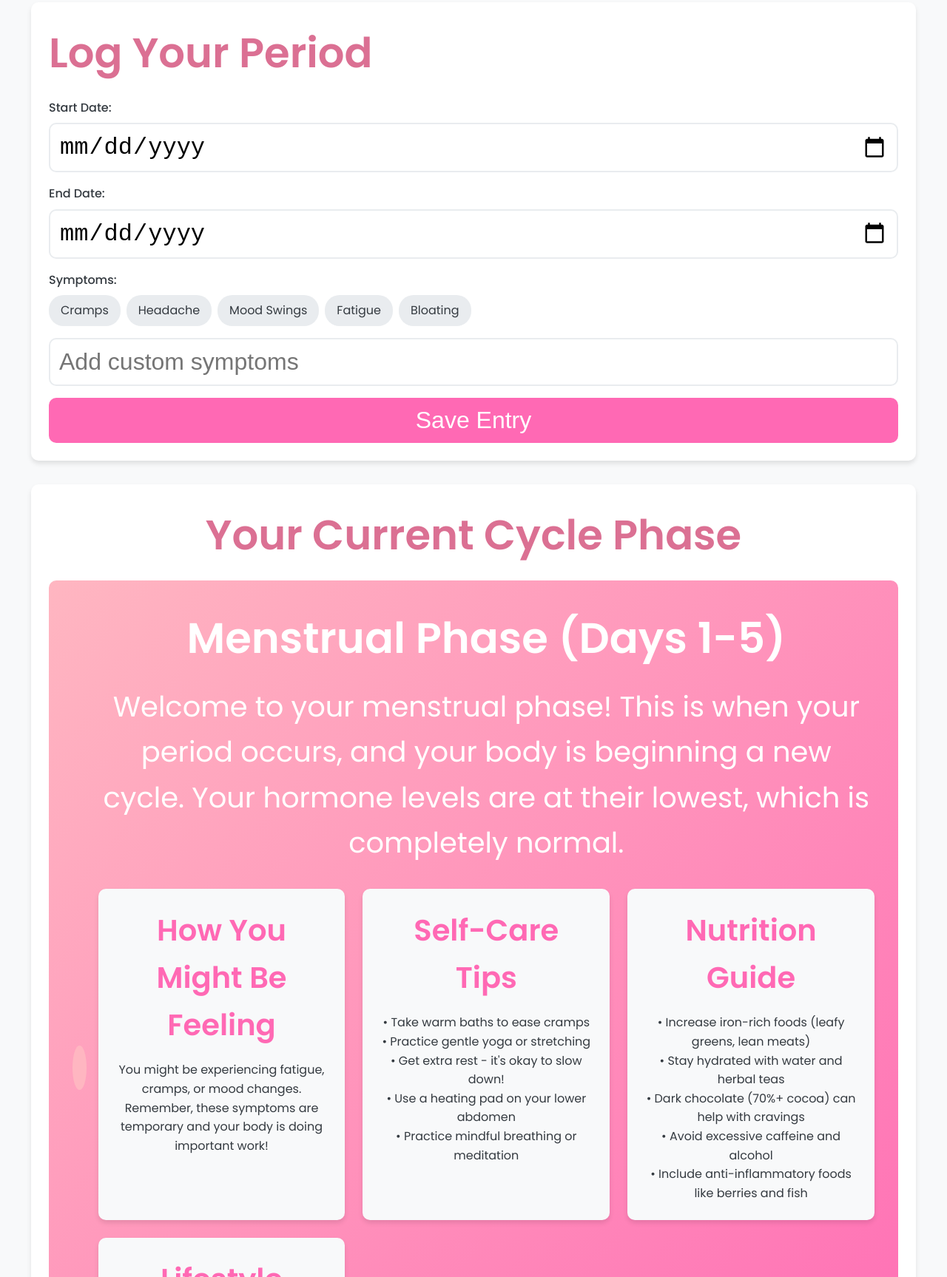
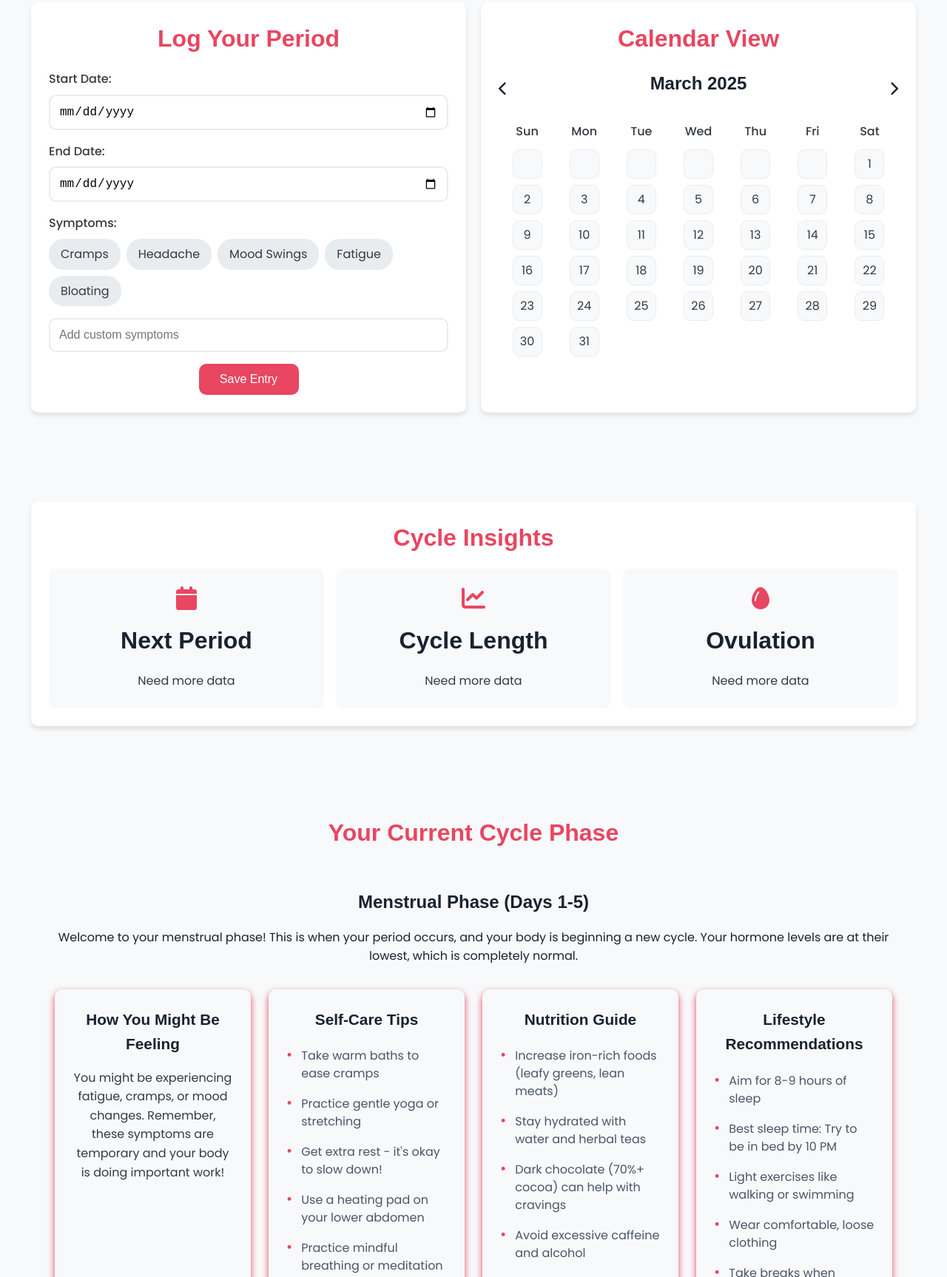
Before and after one commit to 1heodora-e/Swift-Haven-Web, a plain HTML site: page pages/tracker.html in a window 1280 px wide. Shown: the part 167-1894 px from the top of the page at 74% size. Drawn offline with Linux system fonts and the light colour scheme; a web font is replaced by a local one.

Commit message:
done with the styling of different pages, let me continue, but the calendar is not still working as expecting

```diff
--- a/css/tracker.css
+++ b/css/tracker.css
@@ -1,8 +1,8 @@
 /* Variables */
 :root {
-  --primary-color: #FF69B4;
-  --primary-light: #FFB6C1;
-  --primary-dark: #DB7093;
+  --primary-color: hsl(215, 31%, 14%);
+  --primary-light: rgb(232, 70, 97);
+  --primary-dark: rgb(232, 70, 97);
   --white: #FFFFFF;
   --gray-light: #F8F9FA;
   --gray: #E9ECEF;
@@ -46,6 +46,7 @@ body {
   color: var(--text-dark);
   line-height: 1.6;
   font-family: var(--ff-poppins);
+  font-size: 1rem;
 }
 
 /* Header Styles */
@@ -193,15 +194,48 @@ section {
   box-shadow: var(--shadow);
 }
 
+h1 {
+  font-size: var(--fs-2);
+  margin-bottom: 1rem;
+  font-family: var(--ff-cuprum);
+}
+
 h2 {
-  color: var(--primary-dark);
+  font-size: var(--fs-3);
   margin-bottom: 1rem;
-  font-size: var(--fs-3);
+  font-family: var(--ff-cuprum);
+}
+
+h3 {
+  font-size: var(--fs-4);
+  margin-bottom: 1rem;
+  font-family: var(--ff-cuprum);
+}
+
+h4 {
+  font-size: var(--fs-5);
+  margin-bottom: 1rem;
+  font-family: var(--ff-cuprum);
+}
+
+h5 {
+  font-size: var(--fs-6);
+  margin-bottom: 1rem;
+  font-family: var(--ff-cuprum);
+}
+
+h6 {
+  font-size: var(--fs-8);
+  margin-bottom: 1rem;
+  font-family: var(--ff-cuprum);
+  text-align: center;
 }
 
 /* Cycle Phase Indicator */
 .cycle-phase-indicator {
   text-align: center;
+  color:rgb(232, 70, 97);
+  margin-top: 10%;
 }
 
 #phase-display {
@@ -220,6 +254,10 @@ h2 {
 }
 
 /* Input Section */
+.input-section h6 {
+  color: var(--primary-dark);
+}
+
 .form-group {
   margin-bottom: 1rem;
 }
@@ -237,7 +275,7 @@ input[type="text"] {
   padding: 0.75rem;
   border: 2px solid var(--gray);
   border-radius: var(--border-radius);
-  font-size: var(--fs-8);
+  font-size: 1rem;
   transition: border-color 0.3s;
 }
 
@@ -272,23 +310,39 @@ input[type="text"]:focus {
 }
 
 .primary-button {
-  background-color: var(--primary-color);
+  display: flex;
+  justify-content: center;
+  align-items: center;
+  background-color: var(--primary-dark);
   color: var(--white);
   border: none;
   padding: 0.75rem 1.5rem;
   border-radius: var(--border-radius);
   cursor: pointer;
-  font-size: var(--fs-8);
+  font-size: 1rem;
   font-weight: 500;
   transition: background-color 0.3s;
-  width: 100%;
+  width: 25%;
+  margin: 0 auto;
 }
 
+
 .primary-button:hover {
-  background-color: var(--primary-dark);
+  background-color: var(--primary-color);
 }
 
 /* Prediction Section */
+.prediction-header{
+  text-align: center;
+  color: var(--primary-dark);
+  font-size: 2rem;
+}
+.prediction-section h6 {
+  color: var(--primary-color);
+}
+.prediction-section {
+  margin-top: 10%;
+}
 .prediction-cards {
   display: grid;
   grid-template-columns: repeat(auto-fit, minmax(250px, 1fr));
@@ -307,8 +361,27 @@ input[type="text"]:focus {
   color: var(--primary-color);
   margin-bottom: 1rem;
 }
+.fa-calendar:before {
+  font-size: 2rem;
+  color: rgb(232, 70, 97);
+  margin-bottom: 1rem;
+}
+.fa-chart-line:before{
+  color: rgb(232, 70, 97);
+}
+.fa-egg:before{
+  color: rgb(232, 70, 97);
+}
+/* Calendar Section */
+.calendar-section h6 {
+  color: var(--primary-dark);
+}
 
-/* Calendar Section */
+#current-month {
+  color: var(--primary-color);
+  font-size: 1.5rem;
+}
+
 .calendar-controls {
   display: flex;
   justify-content: space-between;
@@ -332,13 +405,28 @@ input[type="text"]:focus {
   margin-bottom: 0.5rem;
 }
 
+.day-header {
+  width: 2.5rem;
+  margin: 0 auto;
+  display: flex;
+  justify-content: center;
+  align-items: center;
+}
+
 .calendar-grid {
   display: grid;
   grid-template-columns: repeat(7, 1fr);
-  gap: 0.5rem;
+  gap: 0;
+}
+
+.calendar-grid > * {
+  display: flex;
+  justify-content: center;
 }
 
 .calendar-day {
+  width: 2.5rem;
+  height: 2.5rem;
   aspect-ratio: 1;
   display: flex;
   align-items: center;
@@ -346,6 +434,9 @@ input[type="text"]:focus {
   border-radius: var(--border-radius);
   background-color: var(--gray-light);
   cursor: pointer;
+  border: 1px solid var(--gray);
+  margin: 0.25rem auto;
+  text-align: center;
 }
 
 .calendar-day.period {
@@ -404,18 +495,43 @@ input[type="text"]:focus {
   background-color: var(--gray-light);
   padding: 1.5rem;
   border-radius: var(--border-radius);
-  box-shadow: var(--shadow);
+  box-shadow: 0px 4px 10px rgb(232, 70, 97); /* Adjust opacity for softness */
 }
 
 .recommendation-section h4 {
   color: var(--primary-color);
   margin-bottom: 1rem;
-  font-size: var(--fs-5);
+  font-size: var(--fs-12)
 }
 
 .recommendation-section p {
   color: var(--text-dark);
   line-height: 1.6;
+  font-size: 1rem;
+}
+
+/* Styling for lists in recommendation sections */
+.recommendation-section ul {
+  list-style: none;
+  padding: 0;
+  margin: 0;
+  text-align: left;
+}
+
+.recommendation-section ul li {
+  display: flex;
+  align-items: baseline;
+  margin-bottom: 0.75rem;
+  line-height: 1.5;
+  color: #4A5568;
+}
+
+.recommendation-section ul li:before {
+  content: "•";
+  color: rgb(232, 70, 97);
+  font-size: 1.25rem;
+  margin-right: 0.75rem;
+  flex-shrink: 0;
 }
 
 /* Phase Calculator Section */
@@ -457,7 +573,6 @@ input[type="text"]:focus {
 
 /* Enhanced Phase Display */
 #phase-display {
-  background: linear-gradient(to right bottom, var(--primary-light), var(--primary-color));
   padding: 2rem;
   border-radius: var(--border-radius);
   color: var(--white);
@@ -465,14 +580,16 @@ input[type="text"]:focus {
 }
 
 #current-phase {
-  font-size: var(--fs-2);
+  font-size: 1.5rem;
   margin-bottom: 1rem;
+  color: var(--primary-color);
 }
 
 #phase-description {
-  font-size: var(--fs-6);
+  font-size: 1rem;
   line-height: 1.6;
   margin-bottom: 1.5rem;
+  color: var(--primary-color);
 }
 
 /* Resources Section */
@@ -653,6 +770,36 @@ input[type="text"]:focus {
   height: 100%;
 }
 
+/* Grid Container for Log and Calendar */
+.grid-container {
+  display: grid;
+  grid-template-columns: 1fr 1fr;
+  gap: 20px;
+  align-items: stretch; /* Ensure equal height */
+  margin-bottom: 2rem;
+  min-height: 400px; /* Set a minimum height for the grid container */
+}
+
+/* Adjust section styles for grid layout */
+.input-section, .calendar-section {
+  margin: 0;
+  padding: 1.5rem;
+  box-shadow: var(--shadow);
+  height: 100%; /* Set both sections to 100% height */
+}
+
+/* Ensure responsive behavior on smaller screens */
+@media (max-width: 768px) {
+  .grid-container {
+    grid-template-columns: 1fr;
+    min-height: auto;
+  }
+
+  .input-section, .calendar-section {
+    height: auto; /* Let them adjust to content on mobile */
+  }
+}
+
 /* Responsive Design */
 @media (max-width: 768px) {
   .desktop-nav {
@@ -720,5 +867,5 @@ input[type="text"]:focus {
 }
 
 .fade-in {
-  animation: fadeIn 0.3s ease-in-out;
+  animation: fadeIn 0.3s ease-in-out;
 }
--- a/js/tracker.js
+++ b/js/tracker.js
@@ -46,18 +46,18 @@ class CycleWise {
   }
 
   addPeriodEntry() {
-        const startDate = document.getElementById('start-date').value;
-        const endDate = document.getElementById('end-date').value;
+      const startDateInput = document.getElementById('start-date').value;
+      const endDateInput = document.getElementById('end-date').value;
       const customSymptoms = document.getElementById('symptoms').value;
 
-        if (!startDate) {
+      if (!startDateInput) {
           this.showNotification('Please enter a start date', 'error');
           return;
       }
 
       const entry = {
-            startDate: new Date(startDate),
-            endDate: endDate ? new Date(endDate) : null,
+          startDate: new Date(startDateInput),
+          endDate: endDateInput ? new Date(endDateInput) : null,
           symptoms: [...this.selectedSymptoms],
           customSymptoms: customSymptoms.split(',').map(s => s.trim()).filter(s => s)
       };
@@ -69,7 +69,7 @@ class CycleWise {
       this.updateHistory();
 
       // Calculate and show current phase
-        const currentPhase = this.calculateCurrentPhase(startDate, endDate);
+      const currentPhase = this.calculateCurrentPhase(startDateInput, endDateInput);
       this.showPhaseDetails(currentPhase);
 
       this.showNotification('Period entry added successfully! Scroll down to see your personalized recommendations.', 'success');
@@ -130,7 +130,7 @@ class CycleWise {
       const monthNames = ['January', 'February', 'March', 'April', 'May', 'June',
           'July', 'August', 'September', 'October', 'November', 'December'];
       document.getElementById('current-month').textContent =
-            `${monthNames[this.displayDate.getMonth()]} ${this.displayDate.getFullYear()}`;
+          monthNames[this.displayDate.getMonth()] + ' ' + this.displayDate.getFullYear();
   }
 
   updateCalendar() {
@@ -172,21 +172,68 @@ class CycleWise {
   }
 
   isDateInPeriod(date) {
+      if (!this.cycles || this.cycles.length === 0) return false;
+
       return this.cycles.some(cycle => {
-            const start = cycle.startDate;
-            const end = cycle.endDate || new Date(start.getTime() + (5 * 24 * 60 * 60 * 1000)); // Default 5 days if no end date
-            return date >= start && date <= end;
+          // Skip cycles with invalid dates
+          if (!cycle.startDate) return false;
+
+          const start = new Date(cycle.startDate);
+          // If end date is provided, use it, otherwise default to 5 days after start
+          const end = cycle.endDate ? new Date(cycle.endDate) : new Date(start.getTime() + (5 * 24 * 60 * 60 * 1000));
+
+          // Normalize all dates to compare only year, month, day (remove time component)
+          const normalizedDate = new Date(date.getFullYear(), date.getMonth(), date.getDate());
+          const normalizedStart = new Date(start.getFullYear(), start.getMonth(), start.getDate());
+          const normalizedEnd = new Date(end.getFullYear(), end.getMonth(), end.getDate());
+
+          // Check if the date is between start and end (inclusive)
+          return normalizedDate >= normalizedStart && normalizedDate <= normalizedEnd;
       });
   }
 
   isOvulationDay(date) {
-        if (this.cycles.length < 2) return false;
+      if (!this.cycles || this.cycles.length < 1) return false;
 
-        const lastPeriod = this.cycles[this.cycles.length - 1].startDate;
+      // Get the most recent cycle
+      const lastCycle = this.cycles[this.cycles.length - 1];
+      if (!lastCycle.startDate) return false;
+
+      const lastPeriod = new Date(lastCycle.startDate);
+
+      // Calculate average cycle length if we have enough data
+      let avgCycleLength = 28; // Default to 28 days
+
+      if (this.cycles.length >= 2) {
+          const cycleLengths = [];
+          for (let i = 1; i < this.cycles.length; i++) {
+              const days = Math.round((new Date(this.cycles[i].startDate) - new Date(this.cycles[i-1].startDate)) / (1000 * 60 * 60 * 1000 * 24));
+              if (days > 0 && days < 60) { // Only consider reasonable cycle lengths
+                  cycleLengths.push(days);
+              }
+          }
+
+          if (cycleLengths.length > 0) {
+              avgCycleLength = Math.round(cycleLengths.reduce((a, b) => a + b) / cycleLengths.length);
+          }
+      }
+
+      // Calculate ovulation date (approximately 14 days before the next period)
       const ovulationDate = new Date(lastPeriod);
-        ovulationDate.setDate(ovulationDate.getDate() + 14); // Approximate ovulation day
+      ovulationDate.setDate(ovulationDate.getDate() + Math.round(avgCycleLength / 2) - 2); // Adjusted to be more accurate
 
-        return date.getTime() === ovulationDate.getTime();
+      // Normalize dates for comparison
+      const normalizedDate = new Date(date.getFullYear(), date.getMonth(), date.getDate());
+      const normalizedOvulation = new Date(ovulationDate.getFullYear(), ovulationDate.getMonth(), ovulationDate.getDate());
+
+      return normalizedDate.getTime() === normalizedOvulation.getTime();
+  }
+
+  formatListToHtml(text) {
+      const lines = text.split('\n');
+      return '<ul>' +
+          lines.map(line => `<li>${line.replace(/^• /, '')}</li>`).join('') +
+          '</ul>';
   }
 
   changeMonth(delta) {
@@ -258,9 +305,9 @@ class CycleWise {
       document.getElementById('current-phase').textContent = info.title;
       document.getElementById('phase-description').textContent = info.description;
       document.getElementById('phase-feelings').textContent = info.feelings;
-        document.getElementById('phase-tips').innerHTML = info.tips.replace(/\n/g, '<br>');
-        document.getElementById('phase-nutrition').innerHTML = info.nutrition.replace(/\n/g, '<br>');
-        document.getElementById('phase-lifestyle').innerHTML = info.lifestyle.replace(/\n/g, '<br>');
+      document.getElementById('phase-tips').innerHTML = this.formatListToHtml(info.tips);
+      document.getElementById('phase-nutrition').innerHTML = this.formatListToHtml(info.nutrition);
+      document.getElementById('phase-lifestyle').innerHTML = this.formatListToHtml(info.lifestyle);
   }
 
   calculateCurrentPhase(startDate, endDate) {
@@ -314,11 +361,17 @@ class CycleWise {
   loadData() {
       const savedData = localStorage.getItem('cycleWiseData');
       if (savedData) {
-            this.cycles = JSON.parse(savedData).map(cycle => ({
+          try {
+              const parsed = JSON.parse(savedData);
+              this.cycles = parsed.map(cycle => ({
                   ...cycle,
-                startDate: new Date(cycle.startDate),
+                  startDate: cycle.startDate ? new Date(cycle.startDate) : null,
                   endDate: cycle.endDate ? new Date(cycle.endDate) : null
               }));
+          } catch (error) {
+              console.error('Error parsing saved cycle data:', error);
+              this.cycles = [];
+          }
       }
   }
 
--- a/pages/tracker.html
+++ b/pages/tracker.html
@@ -77,8 +77,9 @@
 
     <div class="main-content">
 
+      <div class="grid-container">
         <section class="input-section">
-        <h2>Log Your Period</h2>
+          <h6>Log Your Period</h6>
           <div class="form-group">
             <label for="start-date">Start Date:</label>
             <input type="date" id="start-date" required>
@@ -102,11 +103,45 @@
           </div>
           <button id="add-entry" class="primary-button">Save Entry</button>
         </section>
+        <section class="calendar-section">
+          <h6>Calendar View</h6>
+          <div class="calendar-controls">
+            <button id="prev-month"><i class="fas fa-chevron-left"></i></button>
+            <h6 id="current-month">March 2025</h6>
+            <button id="next-month"><i class="fas fa-chevron-right"></i></button>
+          </div>
+          <div class="calendar-header">
+            <span>Sun</span><span>Mon</span><span>Tue</span><span>Wed</span>
+            <span>Thu</span><span>Fri</span><span>Sat</span>
+          </div>
+          <div id="calendar" class="calendar-grid"></div>
+        </section>
+      </div>
 
-      <section class="cycle-phase-indicator">
-        <h2>Your Current Cycle Phase</h2>
+      <section class="prediction-section">
+        <h3 class="prediction-header">Cycle Insights</h3>
+        <div class="prediction-cards">
+          <div class="prediction-card">
+            <i class="fas fa-calendar"></i>
+            <h6>Next Period</h6>
+            <p id="next-period">Calculating...</p>
+          </div>
+          <div class="prediction-card">
+            <i class="fas fa-chart-line"></i>
+            <h6>Cycle Length</h6>
+            <p id="cycle-length">Calculating...</p>
+          </div>
+          <div class="prediction-card">
+            <i class="fas fa-egg"></i>
+            <h6>Ovulation</h6 >
+            <p id="ovulation-date">Calculating...</p>
+          </div>
+        </div>
+      </section>
+
+      <div class="cycle-phase-indicator">
+        <h6>Your Current Cycle Phase</h6>
         <div id="phase-display">
-          <div class="phase-icon"></div>
           <div class="phase-info">
             <h3 id="current-phase">Loading...</h3>
             <p id="phase-description"></p>
@@ -130,31 +165,10 @@
             </div>
           </div>
         </div>
-      </section>
-
-      <section class="prediction-section">
-        <h2>Cycle Insights</h2>
-        <div class="prediction-cards">
-          <div class="prediction-card">
-            <i class="fas fa-calendar"></i>
-            <h3>Next Period</h3>
-            <p id="next-period">Calculating...</p>
       </div>
-          <div class="prediction-card">
-            <i class="fas fa-chart-line"></i>
-            <h3>Cycle Length</h3>
-            <p id="cycle-length">Calculating...</p>
-          </div>
-          <div class="prediction-card">
-            <i class="fas fa-egg"></i>
-            <h3>Ovulation</h3>
-            <p id="ovulation-date">Calculating...</p>
-          </div>
-        </div>
-      </section>
 
       <section class="phase-calculator">
-        <h2>Understanding Your Cycle Phases</h2>
+        <h6>Understanding Your Cycle Phases</h6>
         <div class="phase-info-box">
           <p>Your menstrual cycle consists of four distinct phases. Here's how to track them:</p>
           <ul>
@@ -167,22 +181,8 @@
         </div>
       </section>
 
-      <section class="calendar-section">
-        <h2>Calendar View</h2>
-        <div class="calendar-controls">
-          <button id="prev-month"><i class="fas fa-chevron-left"></i></button>
-          <h3 id="current-month">March 2025</h3>
-          <button id="next-month"><i class="fas fa-chevron-right"></i></button>
-        </div>
-        <div class="calendar-header">
-          <span>Sun</span><span>Mon</span><span>Tue</span><span>Wed</span>
-          <span>Thu</span><span>Fri</span><span>Sat</span>
-        </div>
-        <div id="calendar" class="calendar-grid"></div>
-      </section>
-
       <section class="education-section">
-        <h2>Learn About Your Cycle</h2>
+        <h6>Learn About Your Cycle</h6>
         <div class="phase-cards">
           <div class="phase-card" data-phase="menstrual">
             <h3>Menstrual Phase</h3>
@@ -204,7 +204,7 @@
       </section>
 
       <section class="resources-section">
-        <h2>Educational Resources</h2>
+        <h6>Educational Resources</h6>
         <div class="resources-container">
           <div class="resources-filters">
             <button class="filter-btn active" data-filter="all">All Resources</button>
@@ -270,7 +270,7 @@
       </section>
 
       <section class="history-section">
-        <h2>History</h2>
+        <h6>History</h6>
         <div class="history-list" id="history-list"></div>
       </section>
     </div>
```
Lines whose indentation alone changed are shown as unchanged.
